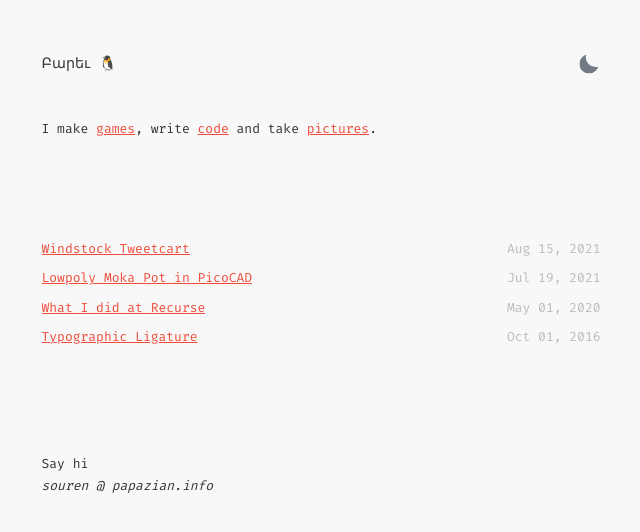
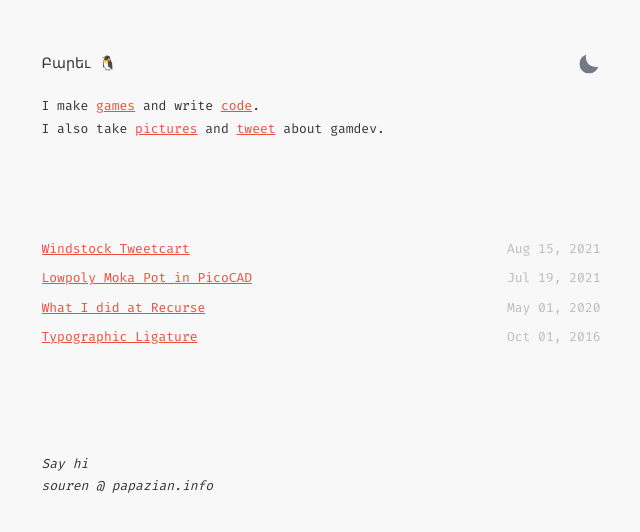
Before and after one commit to sourencho/sourencho.github.io, a Jekyll site: the page built from index.html, in a window 1280 px wide. Shown: the top 532 px of the page, without its empty margins (319-959 px from the left). Built offline with Jekyll 4.4.1, drawn with Linux system fonts in a browser that asks for light colours.

Commit message:
Update homepage

```diff
--- a/index.html
+++ b/index.html
@@ -10,11 +10,11 @@ layout: default
         </button>
     </div>
     <p>
-        <br>
-        I
-        make <a href="https://sourencho.itch.io/">games</a>,
-        write <a href="https://github.com/sourencho">code</a>
-        and take <a href="https://www.instagram.com/youngtableau/">pictures</a>.
+        I make <a href="https://sourencho.itch.io/">games</a> and
+        write <a href="https://github.com/sourencho">code</a>.
+    </p>
+    <p>
+        I also take <a href="https://www.instagram.com/youngtableau/">pictures</a> and <a href="https://twitter.com/sourencho">tweet</a> about gamdev.
     </p>
 </section>
 
@@ -33,5 +33,7 @@ layout: default
 
 
 <section>
-    Say hi <i> souren @ papazian.info</i>
+    <i>
+    Say hi <br> souren @ papazian.info
+    </i>
 </section>
```
